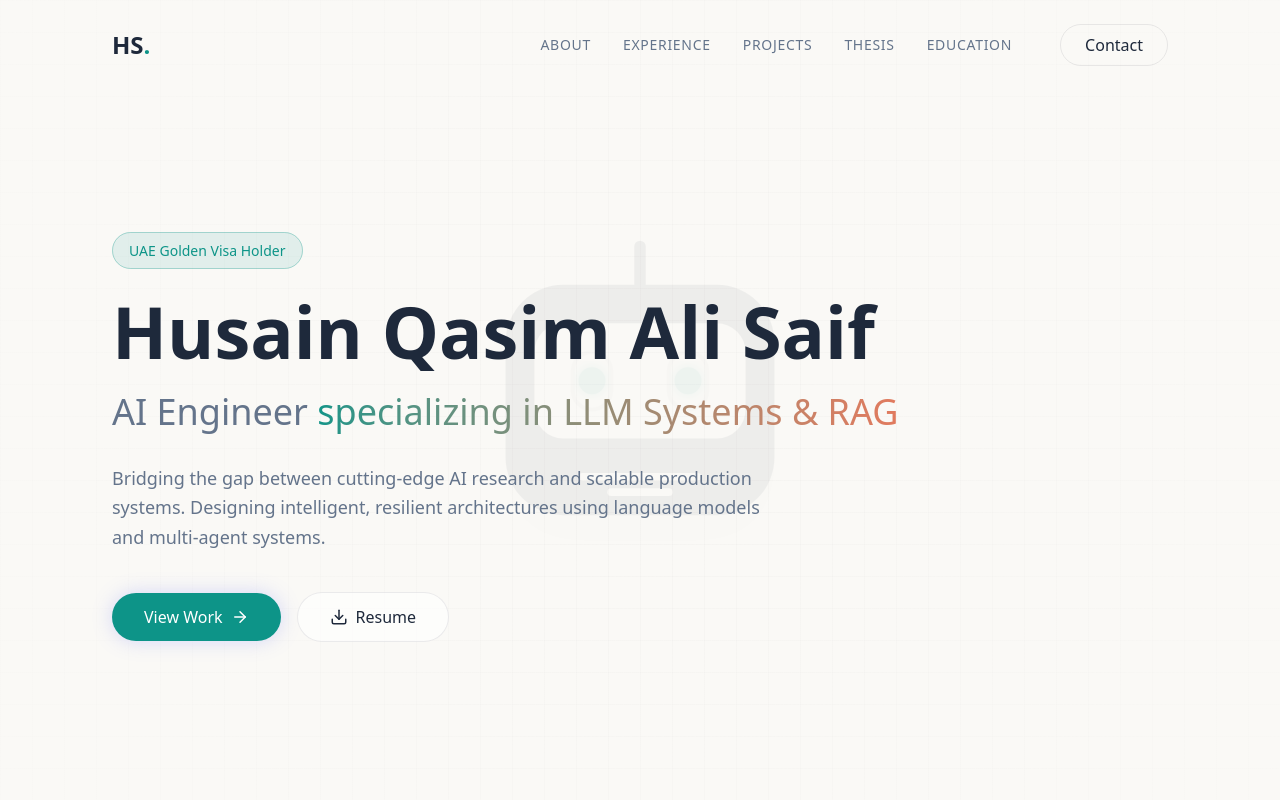
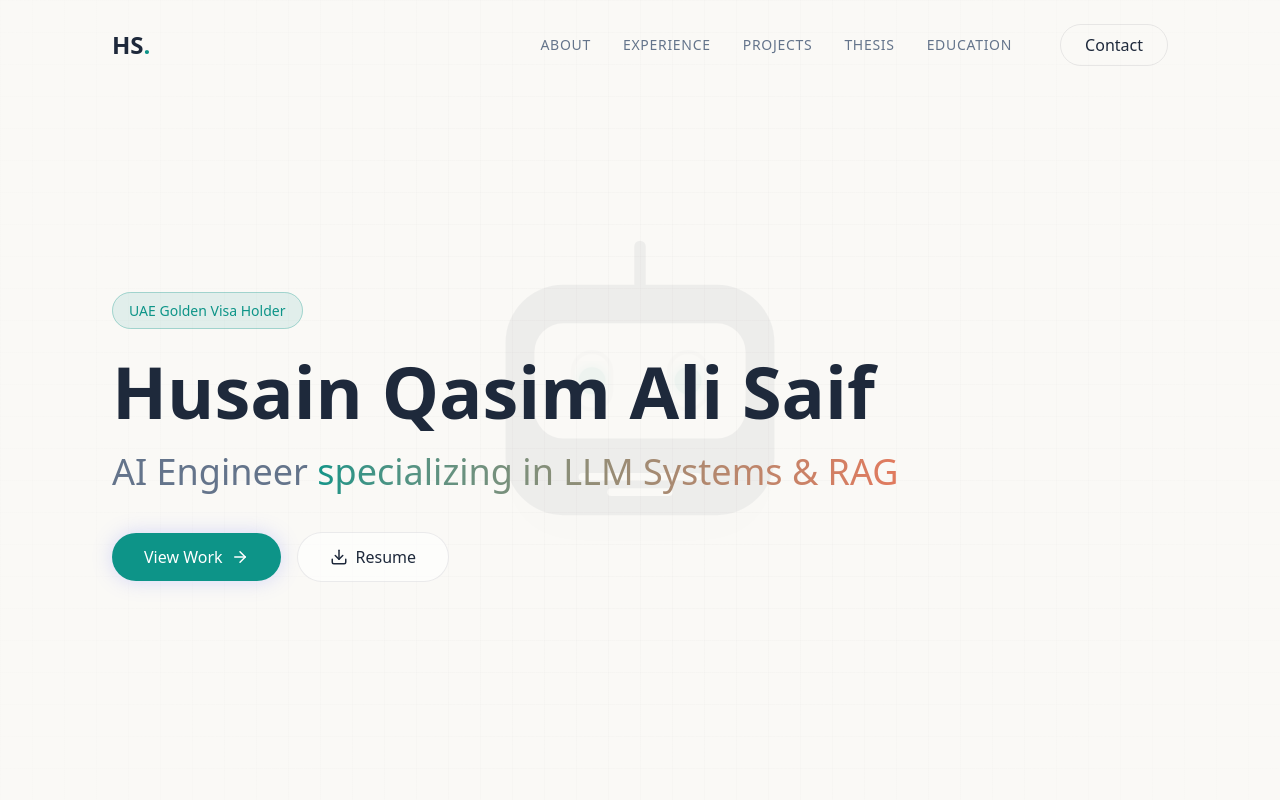
Before and after one commit to saifhus365/saifhus365.github.io, a Next.js app: page / in a window 1280 px wide. Shown: the top 800 px of the page. Built offline with nearby package versions, Linux system fonts and the light colour scheme.

Commit message:
cleaner hero

```diff
--- a/src/data/portfolio.ts
+++ b/src/data/portfolio.ts
@@ -5,7 +5,7 @@ export const portfolioData = {
         title: "AI Engineer",
         subtitle: "specializing in LLM Systems & RAG",
         description:
-            "Bridging the gap between cutting-edge AI research and scalable production systems. Designing intelligent, resilient architectures using language models and multi-agent systems.",
+            "",
         location: "Dubai, UAE",
         email: "saifhus365@gmail.com",
         phone: "+971569859353",
```
Also changed, not shown: 1 other file (tests, documents, lock files or other folders).
